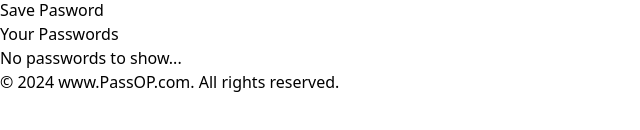
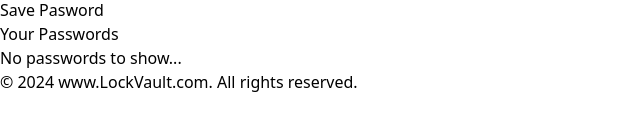
Before and after one commit to garv2401/Password-Manager, a React (Vite) app: page / in a window 1280 px wide. Shown: the part 238-368 px from the top of the page, without its empty margins (0-640 px from the left). Built offline with nearby package versions, Linux system fonts and the light colour scheme; some icons are missing.

Commit message:
Update Footer.jsx

```diff
--- a/src/components/Footer.jsx
+++ b/src/components/Footer.jsx
@@ -2,7 +2,7 @@
 
 const Footer = () => {
   return (
-    <div className='bg-slate-800 text-white  fixed bottom-0 w-screen text-center' >&copy; 2024 www.PassOP.com. All rights reserved.</div>
+    <div className='bg-slate-800 text-white  fixed bottom-0 w-screen text-center' >&copy; 2024 www.LockVault.com. All rights reserved.</div>
   )
 }
 
```
